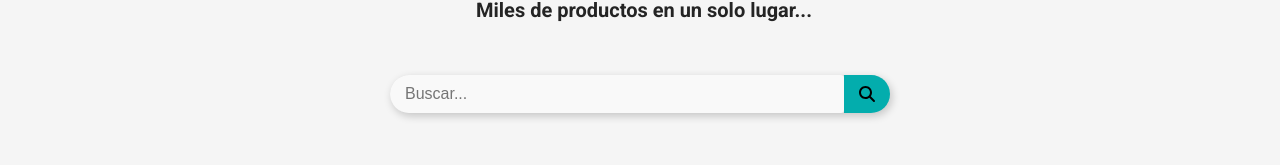
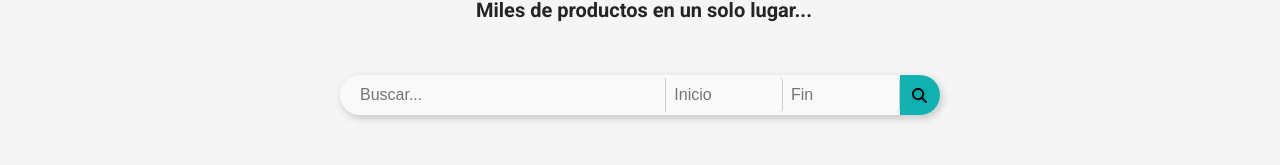
Before and after one commit to OmarBojorquez93/ProyectoIntegradorE5-C3, a React (Vite) app in the folder FrontEnd/: page / in a window 1280 px wide. Shown: the part 218-383 px from the top of the page. Built offline with nearby package versions, Linux system fonts and the light colour scheme; no server answers.

Commit message:
ajustes en buscador

```diff
--- a/FrontEnd/package.json
+++ b/FrontEnd/package.json
@@ -16,6 +16,7 @@
     "axios": "^1.8.1",
     "primereact": "^10.9.2",
     "react": "^19.0.0",
+    "react-datepicker": "^8.2.1",
     "react-dom": "^19.0.0",
     "react-hot-toast": "^2.5.2",
     "react-icons": "^5.5.0",
--- a/FrontEnd/src/Components/Body/Search.css
+++ b/FrontEnd/src/Components/Body/Search.css
@@ -8,43 +8,43 @@
 }
 .search-container {
   display: flex;
-  align-items: center;
-  justify-content: center;
-  width: 100%;
-  max-width: 500px;
+  align-items:center;
   margin: 50px auto;
-  background-color: #d9d9d9;
+  background-color: #f9f9f9;
+  width: 600px;
+  height: 40px;
   border-radius: 25px;
-  /* padding: 5px; */
   box-shadow: 2px 3px 8px rgba(0, 0, 0, 0.2);
 }
-
-/* Estilo del input */
-.search-input {
-  flex: 1;
-  border: none;
-  outline: none;
-  padding: 10px 15px;
-  border-top-left-radius: 25px;
-  border-bottom-left-radius: 25px;
-  font-size: 16px;
-  width: 100%;
+.search-container input{
+  border-bottom: 0;
+  border-top: 0;
+  border-left: 0;
   background-color: #f9f9f9;
-  color: black;
+}
+.inputBuscar{
+  border-radius: 20px 0px 0px 20px;
+  padding-left: 20px;
 }
 
+.buscador{
+  border: 0;
+  cursor: pointer;
+  border-radius: 0px 20px 20px 0px;
+  background-color: #13b2b2;
+  min-width: 30px;
+  height: 40px;
+
+}
 /* Estilo del icono */
 .search-icon {
   color: #000000;
-  padding: 11px 15px;
-  border-top-right-radius: 25px;
-  border-bottom-right-radius: 25px;
-  cursor: pointer;
   background-color: #03ADAD;
-  font-size: 16px;
+  width: 20px;
+
 }
 
-@media (max-width: 768px) {
+@media (max-width: 430px) {
   .cont h1 {
     font-size: 26px;
 
@@ -52,5 +52,10 @@
   .cont h4 {
     font-size: 16px;
   }
+  .search-container {
+    width: 320px;
+    height: 35px;
+
+  }
 
 }
--- a/FrontEnd/src/Components/Body/Search.jsx
+++ b/FrontEnd/src/Components/Body/Search.jsx
@@ -1,14 +1,51 @@
 import { FontAwesomeIcon } from "@fortawesome/react-fontawesome";
 import { faSearch } from "@fortawesome/free-solid-svg-icons";
 import "./Search.css";
+
+import { useState } from "react";
+import DatePicker from "react-datepicker";
+import "react-datepicker/dist/react-datepicker.css";
+
 export const Search = () => {
+  const [startDate, setStartDate] = useState(null);
+  const [endDate, setEndDate] = useState(null);
+  const [searchTerm, setSearchTerm] = useState("");
+
   return (
     <div className="cont">
       <h1>Deporte sin límites, alquiler sin complicaciones!</h1>
       <h4>Miles de productos en un solo lugar...</h4>
       <div className="search-container">
-      <input type="text" placeholder="Buscar..." className="search-input" />
-      <FontAwesomeIcon icon={faSearch} className="search-icon" />
+      <input
+        type="text"
+        placeholder="Buscar..."
+        value={searchTerm}
+        onChange={(e) => setSearchTerm(e.target.value)}
+        className="inputBuscar"
+      />
+
+      <DatePicker
+        selected={startDate}
+        onChange={(date) => setStartDate(date)}
+        selectsStart
+        startDate={startDate}
+        endDate={endDate}
+        minDate={new Date()}
+        dateFormat="yyyy-MM-dd"
+        placeholderText="Inicio"
+      />
+
+      <DatePicker
+        selected={endDate}
+        onChange={(date) => setEndDate(date)}
+        selectsEnd
+        startDate={startDate}
+        endDate={endDate}
+        minDate={startDate}
+        dateFormat="yyyy-MM-dd"
+        placeholderText="Fin"
+      />
+      <button className="buscador"><FontAwesomeIcon icon={faSearch} className="search-icon" /></button>
     </div>
 
     </div>
--- a/FrontEnd/src/Routes/CrearProducto.jsx
+++ b/FrontEnd/src/Routes/CrearProducto.jsx
@@ -1,7 +1,7 @@
-import RegistrarProducto from "../Components/RegistrarProducto/RegistrarProducto";
+import AgregarProducto from "../Components/Crear-Producto/AgregarProducto";
 
 const CrearProducto = () => {
-  return <div>CrearProducto</div>;
+  return <AgregarProducto/>;
 };
 
 export default CrearProducto;
```
Also changed, not shown: 1 other file (tests, documents, lock files or other folders).
